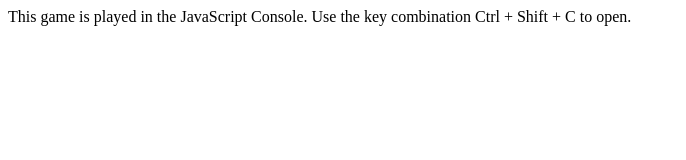
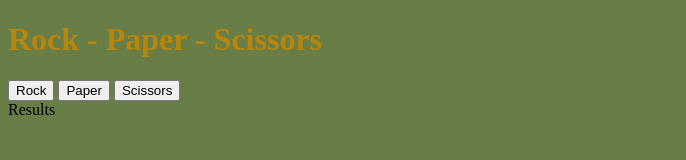
Before and after one commit to brianle169/simple-rock-paper-scissors, a plain HTML site: page index.html in a window 1280 px wide. Shown: the whole page, without its empty margins (0-686 px from the left). Drawn offline with Linux system fonts and the light colour scheme.

Commit message:
Adding basic elements for rock-paper-scissors

```diff
--- a/index.html
+++ b/index.html
@@ -5,10 +5,15 @@
       <meta http-equiv="X-UA-Compatible" content="IE=edge" />
       <meta name="viewport" content="width=device-width, initial-scale=1.0" />
       <title>Rock Paper Scissors</title>
+      <script src="script.js" defer></script>
    </head>
-  <body>
-    This game is played in the JavaScript Console. Use the key combination Ctrl
-    + Shift + C to open.
-    <script src="script.js"></script>
+   <body style="background-color: rgb(105, 125, 71)">
+      <h1 style="color: darkgoldenrod">Rock - Paper - Scissors</h1>
+      <div id="buttons-container">
+         <button id="rock">Rock</button>
+         <button id="paper">Paper</button>
+         <button id="scissors">Scissors</button>
+      </div>
+      <div class="result">Results</div>
    </body>
 </html>
```
Lines whose indentation alone changed are shown as unchanged.
